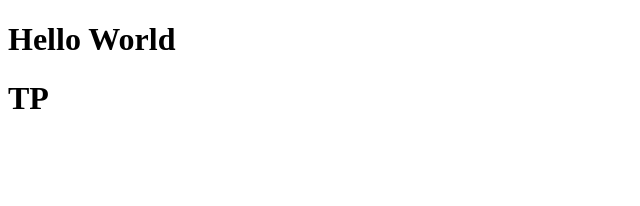
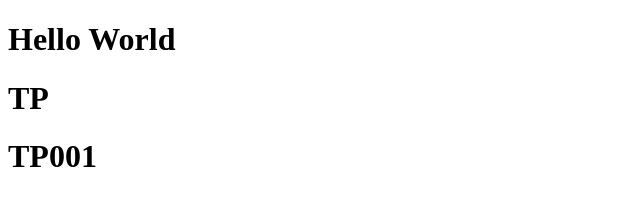
Before and after one commit to pednucci/tp2-eng-software, a plain HTML site: page index.html in a window 1280 px wide. Shown: the whole page, without its empty margins (0-640 px from the left). Drawn offline with Linux system fonts and the light colour scheme.

Commit message:
COMMIT2LUIZARTHUR

```diff
--- a/index.html
+++ b/index.html
@@ -9,5 +9,7 @@
 <body>
     <h1>Hello World</h1>
     <h1>TP</h1>
+    <h1>TP001
+    </h1>
 </body>
 </html>
```
